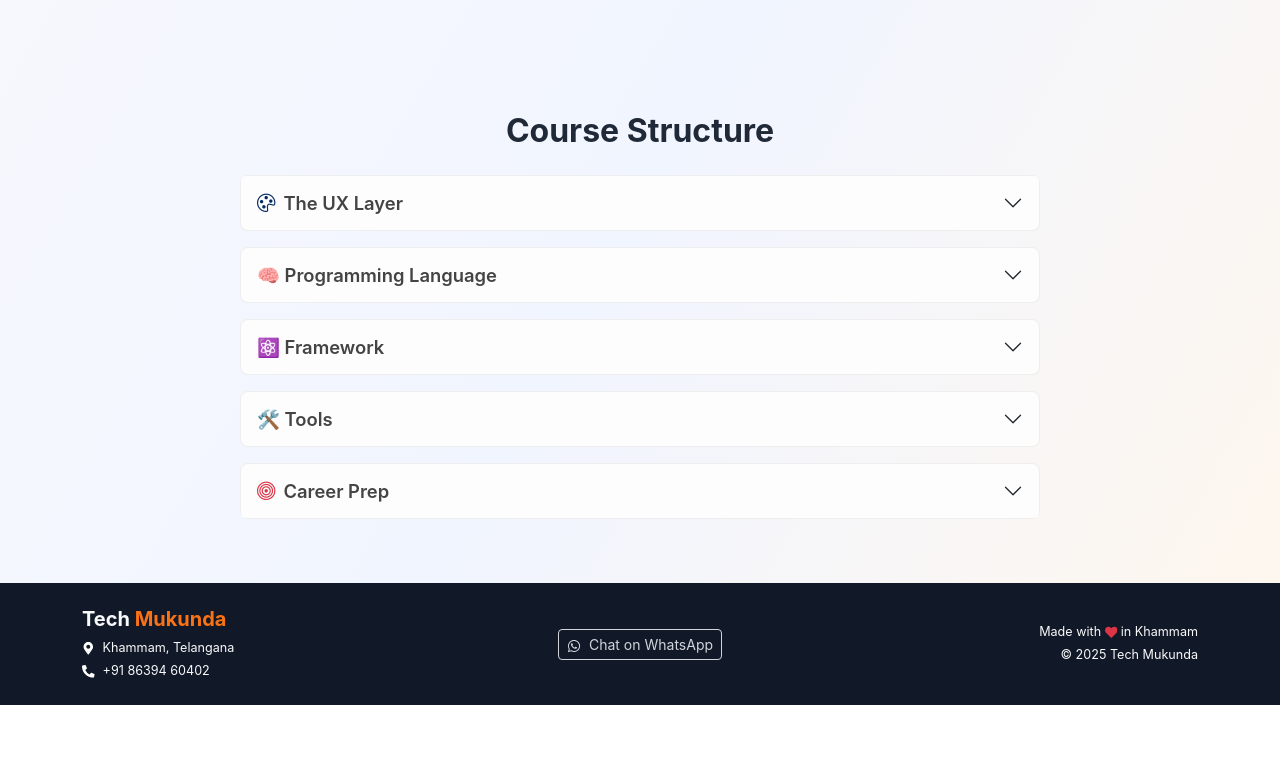
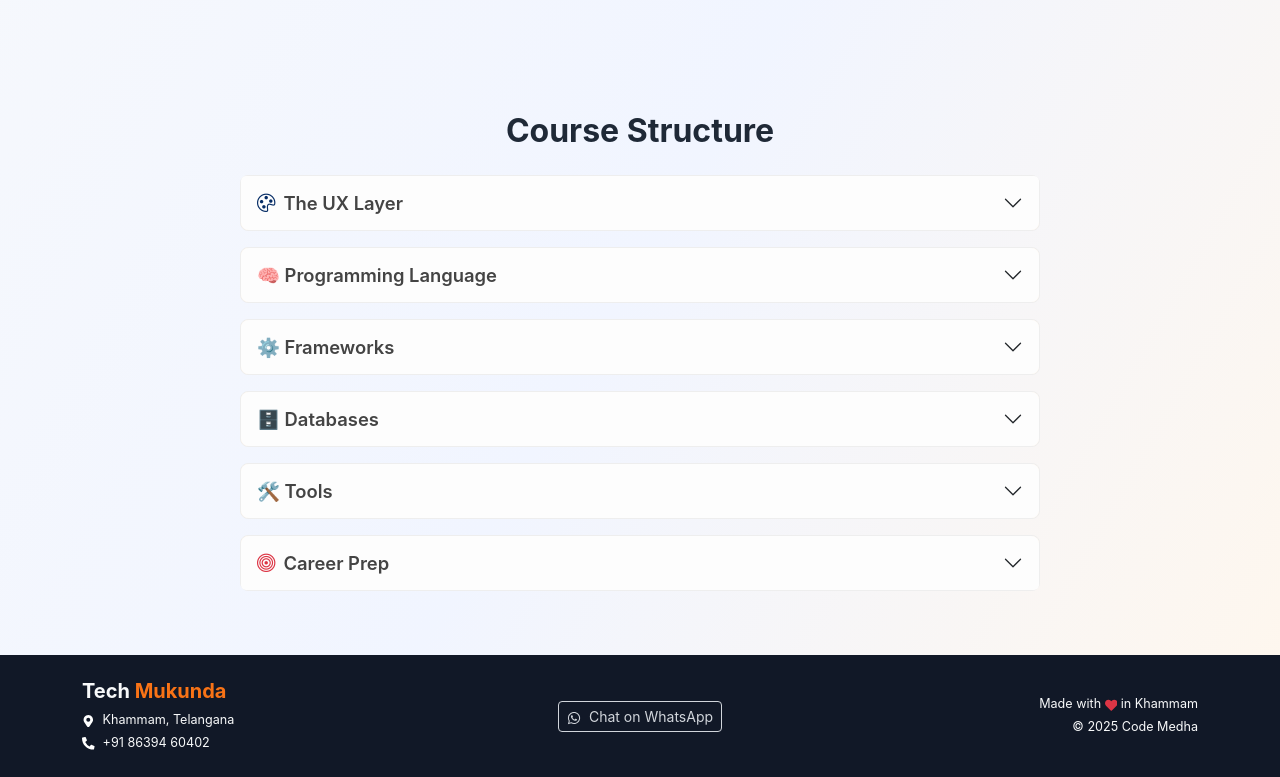
Before and after one commit to Adithya99Mukunda/Codify.inc, a React (Vite) app: page /curriculum in a window 1280 px wide. Shown: the part 1063-1840 px from the top of the page. Before the commit the page ends 1768 px from the top, so only its background shows below. Built offline with nearby package versions, Linux system fonts and the light colour scheme.

Commit message:
tech mukunda to codemedha

```diff
--- a/index.css
+++ b/index.css
@@ -30,6 +30,12 @@ html, body, #root {
   font-weight: bold;
   color: var(--codify-primary);
 }
+.navbar-brand img {
+  max-height: 50px;  /* fixed height */
+  width: auto;
+  object-fit: contain;
+}
+
 .nav-link {
   color: var(--codify-text-dark);
   font-weight: 500;
--- a/index.html
+++ b/index.html
@@ -1,14 +1,28 @@
-<!doctype html>
+<!DOCTYPE html>
 <html lang="en">
   <head>
-     <meta charset="UTF-8" />
-  <link rel="icon" type="image/x-icon" href="/src/assets/favicon.ico" />
-  <meta name="viewport" content="width=device-width, initial-scale=1.0" />
-  <meta name="description" content="Offline frontend & app development training in Khammam by Tech Mukunda. Learn to build websites, mobile apps, portfolios, and land freelance or full-time jobs." />
-  <meta name="keywords" content="Tech Mukunda, TechM, Khammam, frontend training, web development course, React, HTML CSS JS, App development, freelancing, job-ready" />
-  <meta name="author" content="Tech Mukunda" />
-  <meta name="robots" content="index, follow" />
-  <title>Tech Mukunda – Frontend & App Dev in Khammam</title>
+    <meta charset="UTF-8" />
+    <link rel="icon" type="image/x-icon" href="/src/assets/favicon.ico" />
+    <title>Codemedha - Fullstack Development Training</title>
+    <meta
+      name="description"
+      content="Codemedha offers Fullstack Development training in Khammam. Learn React, Node.js, Express.js, and MongoDB with real projects."
+    />
+    <meta
+      name="keywords"
+      content="Codemedha, Fullstack Developer, Web Development, React, Node.js, Express, MongoDB, Khammam Training"
+    />
+    <meta
+      property="og:title"
+      content="Codemedha - Fullstack Development Training"
+    />
+    <meta
+      property="og:description"
+      content="Become a job-ready Fullstack Developer with Codemedha. Hands-on projects with React, Node, Express, and MongoDB."
+    />
+    <meta property="og:image" content="/logo.png" />
+    <meta property="og:url" content="https://codemedha.com" />
+
 
     <!-- ✅ Bootstrap CSS -->
     <link
@@ -23,8 +37,6 @@
     <script type="module" src="/src/main.jsx"></script>
 
     <!-- ✅ Bootstrap JS Bundle (with Popper) -->
-    <script
-      src="https://cdn.jsdelivr.net/npm/bootstrap@5.3.3/dist/js/bootstrap.bundle.min.js"
-    ></script>
+    <script src="https://cdn.jsdelivr.net/npm/bootstrap@5.3.3/dist/js/bootstrap.bundle.min.js"></script>
   </body>
 </html>
--- a/src/components/Footer.jsx
+++ b/src/components/Footer.jsx
@@ -54,7 +54,7 @@ const Footer = () => {
             <p className="mb-1 small">
               Made with <FaHeart className="text-danger" /> in Khammam
             </p>
-            <p className="mb-0 small">&copy; {new Date().getFullYear()} Tech Mukunda</p>
+            <p className="mb-0 small">&copy; {new Date().getFullYear()} Code Medha</p>
           </div>
         </div>
       </div>
--- a/src/components/Navbar.jsx
+++ b/src/components/Navbar.jsx
@@ -1,6 +1,6 @@
 import { NavLink } from "react-router-dom";
 import { FaBars } from "react-icons/fa";
-import logo from "../assets/logoog.png";
+import logo from "../assets/logo.png";
 
 const Navbar = () => {
   return (
--- a/src/components/UniqueSection.jsx
+++ b/src/components/UniqueSection.jsx
@@ -84,7 +84,7 @@ const UniqueSection = () => {
     >
       <div className="container text-center">
         <h2 className="fw-bold mb-5">
-          What Makes <span className="text-primary">Tech Mukunda</span> Unique?
+          What Makes <span className="text-primary">Code Medha</span> Unique?
         </h2>
         <div className="row">
           {features.map(({ icon: Icon, title, points }, idx) => (
--- a/src/pages/Contact.jsx
+++ b/src/pages/Contact.jsx
@@ -11,7 +11,7 @@ const Contact = () => {
       <Navbar />
       <HeroSection
         title="Contact Us"
-        subtitle="Have a question or want to join Tech Mukunda? Fill in your details and we’ll reach out to you soon."
+        subtitle="Have a question or want to join Code Medha? Fill in your details and we’ll reach out to you soon."
       />
 
       <section className="container py-5" id="contact">
@@ -100,7 +100,7 @@ const Contact = () => {
                   className="form-check-label text-muted"
                   htmlFor="offlineConfirm"
                 >
-                  I understand Tech Mukunda is an offline course conducted in
+                  I understand Code Medha is an offline course conducted in
                   Khammam.
                 </label>
               </div>
--- a/src/pages/Curriculum.jsx
+++ b/src/pages/Curriculum.jsx
@@ -1,8 +1,7 @@
 import Navbar from "../components/Navbar";
 import Footer from "../components/Footer";
 import HeroSection from "../components/HeroSection";
-import CurriculumContent from '../components/CurriculumContent';
-
+import CurriculumContent from "../components/CurriculumContent";
 
 const Curriculum = () => {
   return (
@@ -152,9 +151,10 @@ const Curriculum = () => {
             />
 
             {/* React */}
+            {/* Frameworks (React, Node, Express in one accordion) */}
             <SubtopicGroup
-              id="react"
-              title="⚛️ Framework"
+              id="frameworks"
+              title="⚙️ Frameworks"
               topics={[
                 {
                   id: "react-core",
@@ -178,9 +178,57 @@ const Curriculum = () => {
                     "Mini Project (React Todo/Weather/Portfolio)",
                   ],
                 },
+                {
+                  id: "node",
+                  title: "Node.js",
+                  icon: "bi bi-terminal-fill text-success",
+                  items: [
+                    "Introduction to Node.js",
+                    "Setting up a Node.js project",
+                    "Working with npm",
+                    "File System module",
+                    "Event Loop & Async Programming",
+                    "Building a simple server",
+                  ],
+                },
+                {
+                  id: "express",
+                  title: "Express.js",
+                  icon: "bi bi-diagram-3-fill text-primary",
+                  items: [
+                    "What is Express & why use it?",
+                    "Routing basics",
+                    "Middleware in Express",
+                    "Handling requests & responses",
+                    "Building REST APIs",
+                    "Error handling",
+                    "Mini Project: Simple API with Express",
+                  ],
+                },
               ]}
             />
-
+            {/* Databases */}
+            <SubtopicGroup
+              id="databases"
+              title="🗄️ Databases"
+              topics={[
+                {
+                  id: "mongodb",
+                  title: "MongoDB",
+                  icon: "bi bi-database-fill text-success",
+                  items: [
+                    "Introduction to NoSQL",
+                    "Installing MongoDB / Using Atlas",
+                    "CRUD Operations",
+                    "Collections & Documents",
+                    "Indexes & Query Optimization",
+                    "Mongoose ODM Basics",
+                    "Connecting MongoDB with Express",
+                    "Mini Project: Notes App with MongoDB",
+                  ],
+                },
+              ]}
+            />
             {/* Tools */}
             <SubtopicGroup
               id="tools"
```
Also changed, not shown: src/assets/Logo.png (added), src/assets/logoog.png (deleted).
